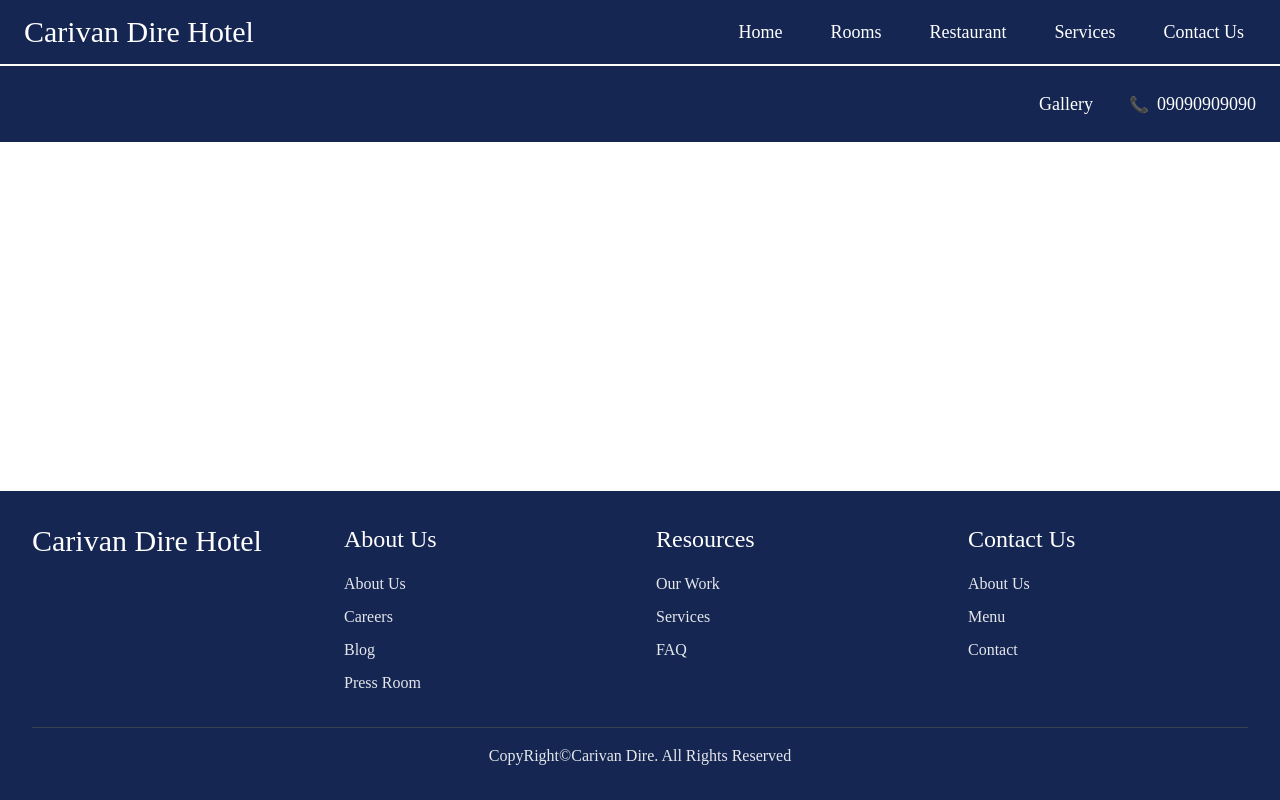
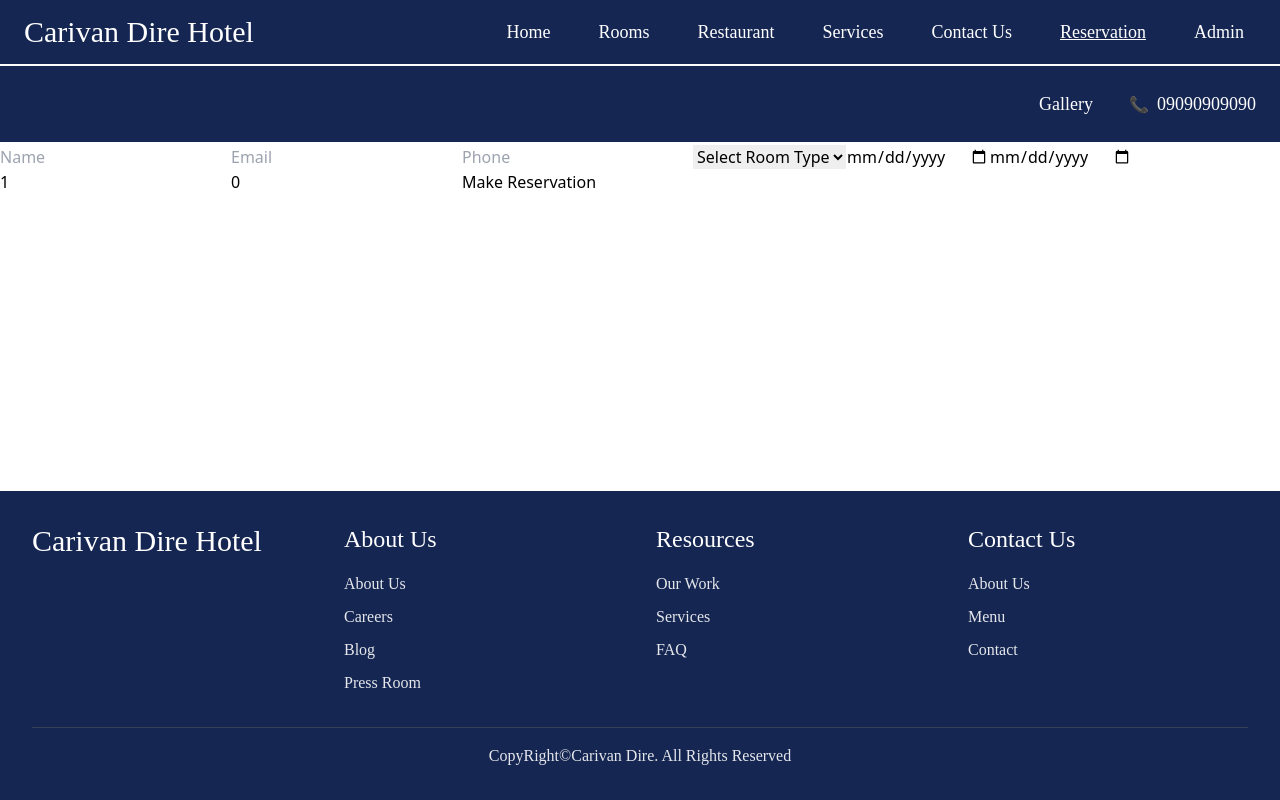
Before and after one commit to Metyme1/Caravan, a React (Create React App) app: page /reservation in a window 1280 px wide. Built offline with nearby package versions, Linux system fonts and the light colour scheme; a web font is replaced by a local one.

Commit message:
firebase intgrated

```diff
--- a/package.json
+++ b/package.json
@@ -8,6 +8,7 @@
     "@testing-library/react": "^13.4.0",
     "@testing-library/user-event": "^13.5.0",
     "aos": "^2.3.4",
+    "firebase": "^10.12.3",
     "lightbox": "^0.5.0",
     "react": "^18.3.1",
     "react-dom": "^18.3.1",
--- a/src/App.js
+++ b/src/App.js
@@ -13,6 +13,8 @@ import Menu from './pages/menu';
 import InternetService from './pages/InternetService';
 import ParkingService from './pages/Parkingservice';
 import MeetingHallService from './pages/MeetingHallService';
+import ReservationForm from './components/reservation';
+import Admin from './components/Admin';
 import 'aos/dist/aos.css';
 import AOS from 'aos';
 import { useEffect } from 'react';
@@ -39,6 +41,8 @@ function App() {
             <Route path="/contact" element={<Contact />} />
             <Route path="/gallery" element={<Gallery />} />
             <Route path="/menu" element={<Menu />} />
+            <Route path="/reservation" element={<ReservationForm />} />
+            <Route path="/admin" element={<Admin />} />
           </Routes>
         </div>
         <Footer />
--- /dev/null
+++ b/src/components/Admin.js
@@ -0,0 +1,34 @@
+// src/components/Admin.js
+import React, { useState, useEffect } from 'react';
+import { collection, getDocs } from 'firebase/firestore';
+import { db } from './firebase'; // Ensure correct import path
+
+const Admin = () => {
+  const [reservations, setReservations] = useState([]);
+
+  useEffect(() => {
+    const fetchReservations = async () => {
+      const querySnapshot = await getDocs(collection(db, 'reservations'));
+      const reservationsList = querySnapshot.docs.map(doc => ({ id: doc.id, ...doc.data() }));
+      setReservations(reservationsList);
+    };
+
+    fetchReservations();
+  }, []);
+
+  return (
+    <div>
+      <h2>Reservations</h2>
+      <ul>
+        {reservations.map((reservation) => (
+          <li key={reservation.id}>
+            {reservation.name} - {reservation.email} - {reservation.phone} - {reservation.roomType} -
+            {reservation.checkIn} to {reservation.checkOut} - {reservation.adults} adults - {reservation.children} children
+          </li>
+        ))}
+      </ul>
+    </div>
+  );
+};
+
+export default Admin;
--- a/src/components/Navbar.js
+++ b/src/components/Navbar.js
@@ -54,6 +54,22 @@ const NavBar = () => {
             >
               Contact Us
             </NavLink>
+            <NavLink
+              to="/reservation"
+              className={({ isActive }) =>
+                `text-white px-3 py-2 rounded-md text-lg font-times ${isActive ? 'underline' : ''}`
+              }
+            >
+              Reservation
+            </NavLink>
+            <NavLink
+              to="/admin"
+              className={({ isActive }) =>
+                `text-white px-3 py-2 rounded-md text-lg font-times ${isActive ? 'underline' : ''}`
+              }
+            >
+              Admin
+            </NavLink>
           </div>
         </div>
       </div>
--- /dev/null
+++ b/src/components/firebase.js
@@ -0,0 +1,18 @@
+import { initializeApp } from "firebase/app";
+import { getFirestore } from "firebase/firestore";
+
+const firebaseConfig = {
+  apiKey: "AIzaSyCIvJlbrqhlIUiygYEkQ5FzHa0piyIEIYY",
+  authDomain: "caravandire.firebaseapp.com",
+  projectId: "caravandire",
+  storageBucket: "caravandire.appspot.com",
+  messagingSenderId: "736135451829",
+  appId: "1:736135451829:web:9243d7e0d4c1dce02e1afc",
+  measurementId: "G-VE7QE7220E"
+};
+
+
+const app = initializeApp(firebaseConfig);
+const db = getFirestore(app);
+
+export { db };
--- /dev/null
+++ b/src/components/reservation.js
@@ -0,0 +1,56 @@
+// src/components/ReservationForm.js (or src/pages/Reservation.js)
+import React, { useState } from 'react';
+import { collection, addDoc } from 'firebase/firestore';
+import { db } from './firebase'; // Ensure correct import path
+
+const ReservationForm = () => {
+  const [name, setName] = useState('');
+  const [email, setEmail] = useState('');
+  const [phone, setPhone] = useState('');
+  const [roomType, setRoomType] = useState('');
+  const [checkIn, setCheckIn] = useState('');
+  const [checkOut, setCheckOut] = useState('');
+  const [adults, setAdults] = useState(1);
+  const [children, setChildren] = useState(0);
+
+  const handleSubmit = async (e) => {
+    e.preventDefault();
+
+    try {
+      const docRef = await addDoc(collection(db, 'reservations'), {
+        name,
+        email,
+        phone,
+        roomType,
+        checkIn,
+        checkOut,
+        adults,
+        children,
+      });
+      console.log('Reservation made with ID: ', docRef.id);
+    } catch (e) {
+      console.error('Error adding document: ', e);
+    }
+  };
+
+  return (
+    <form onSubmit={handleSubmit}>
+      <input type="text" placeholder="Name" value={name} onChange={(e) => setName(e.target.value)} required />
+      <input type="email" placeholder="Email" value={email} onChange={(e) => setEmail(e.target.value)} required />
+      <input type="tel" placeholder="Phone" value={phone} onChange={(e) => setPhone(e.target.value)} required />
+      <select value={roomType} onChange={(e) => setRoomType(e.target.value)} required>
+        <option value="">Select Room Type</option>
+        <option value="single">Single</option>
+        <option value="double">Double</option>
+        <option value="suite">Suite</option>
+      </select>
+      <input type="date" value={checkIn} onChange={(e) => setCheckIn(e.target.value)} required />
+      <input type="date" value={checkOut} onChange={(e) => setCheckOut(e.target.value)} required />
+      <input type="number" placeholder="Adults" value={adults} onChange={(e) => setAdults(e.target.value)} required />
+      <input type="number" placeholder="Children" value={children} onChange={(e) => setChildren(e.target.value)} />
+      <button type="submit">Make Reservation</button>
+    </form>
+  );
+};
+
+export default ReservationForm;
```
Also changed, not shown: 1 other file (tests, documents, lock files or other folders).
